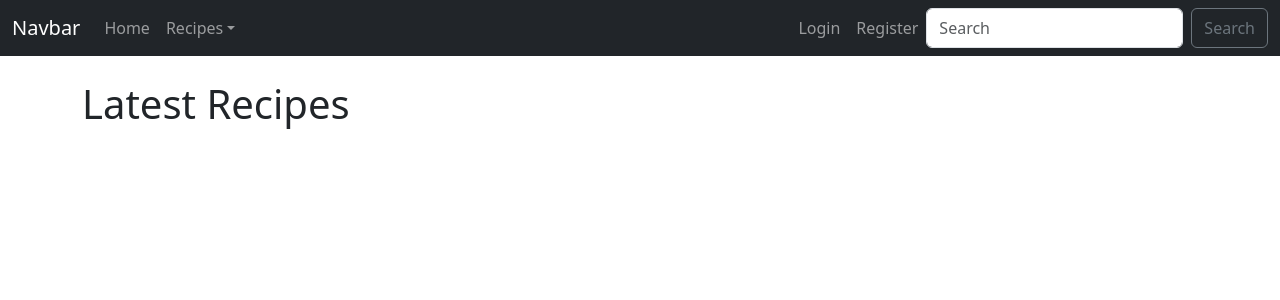
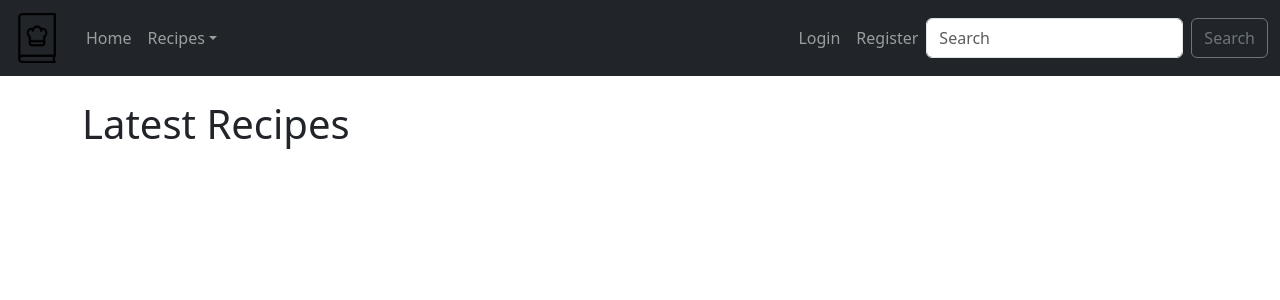
Before and after one commit to NimrodShefi/Cookbook, a Flask app: page /home in a window 1280 px wide. Shown: the top 300 px of the page. Run offline with Flask 2, Linux system fonts and the light colour scheme; data that the repository does not hold is empty; some libraries are stand-ins or nearby versions.

Commit message:
adding cookbook icons

```diff
--- a/app/templates/base.html
+++ b/app/templates/base.html
@@ -5,6 +5,7 @@
     <meta name="viewport" content="width=device-width, initial-scale=1">
     <link href="https://cdn.jsdelivr.net/npm/bootstrap@5.3.0-alpha1/dist/css/bootstrap.min.css" rel="stylesheet" integrity="sha384-GLhlTQ8iRABdZLl6O3oVMWSktQOp6b7In1Zl3/Jr59b6EGGoI1aFkw7cmDA6j6gD" crossorigin="anonymous">
     <title>My Cookbook</title>
+    <link rel="icon" type="image/x-icon" href="{{url_for('static', filename='images/favicon.png')}}">
   </head>
   <body>
     <script src="https://cdn.jsdelivr.net/npm/bootstrap@5.3.0-alpha1/dist/js/bootstrap.bundle.min.js" integrity="sha384-w76AqPfDkMBDXo30jS1Sgez6pr3x5MlQ1ZAGC+nuZB+EYdgRZgiwxhTBTkF7CXvN" crossorigin="anonymous"></script>
--- a/app/templates/navbar.html
+++ b/app/templates/navbar.html
@@ -1,6 +1,6 @@
 <nav class="navbar navbar-expand-lg navbar-dark bg-dark">
     <div class="container-fluid">
-      <a class="navbar-brand" href="{{ url_for('home') }}">Navbar</a>
+      <a class="navbar-brand" href="{{ url_for('home') }}"><img src="{{url_for('static', filename='images/navbar_icon.png')}}" width="50px"></a>
       <button class="navbar-toggler" type="button" data-bs-toggle="collapse" data-bs-target="#navbarSupportedContent" aria-controls="navbarSupportedContent" aria-expanded="false" aria-label="Toggle navigation">
         <span class="navbar-toggler-icon"></span>
       </button>
```
Also changed, not shown: app/static/images/favicon.png (added), app/static/images/navbar_icon.png (added).
